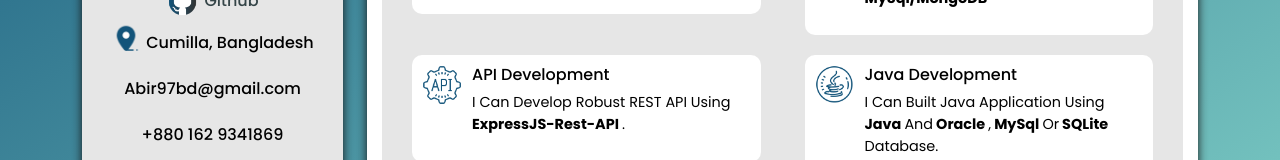
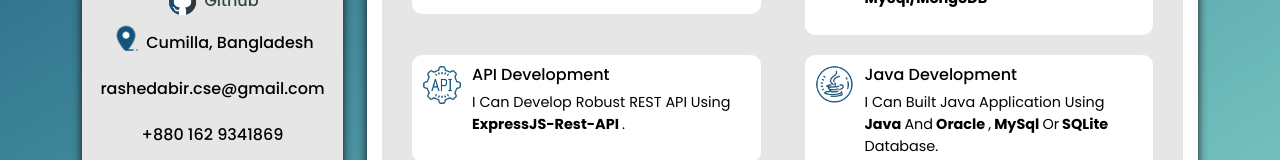
Before and after one commit to rashed-abir/abu-rashed-khan, a React (Create React App) app: page / in a window 1280 px wide. Shown: the part 427-587 px from the top of the page. Built offline with nearby package versions, Linux system fonts and the light colour scheme.

Commit message:
first commit

```diff
--- a/src/components/Sidebar.js
+++ b/src/components/Sidebar.js
@@ -13,7 +13,7 @@ import Typed from "react-typed";
 
 function Sidebar({ light, setLight }) {
   const handleEmailMe = () => {
-    window.open("mailto:abir97bd@gmail.com");
+    window.open("mailto:rashedabir.cse@gmail.com");
   };
 
   const handleCallMe = () => {
@@ -181,7 +181,7 @@ function Sidebar({ light, setLight }) {
           onClick={handleEmailMe}
           title="Click to Email"
         >
-          Abir97bd@gmail.com
+          rashedabir.cse@gmail.com
         </div>
         <div
           className="sidebar_item phone"
```
Also changed, not shown: 1 other file (tests, documents, lock files or other folders).
